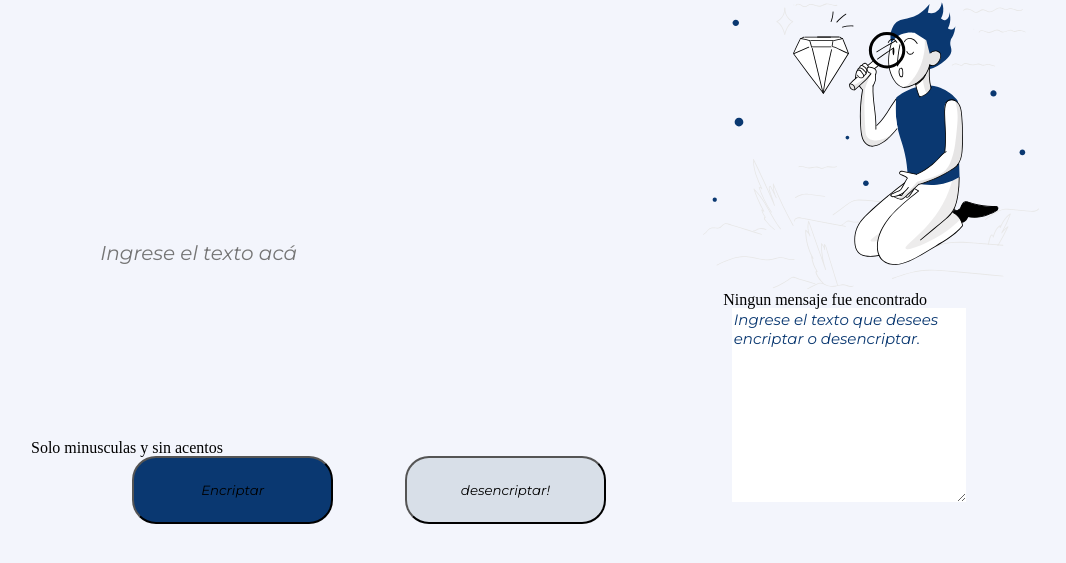
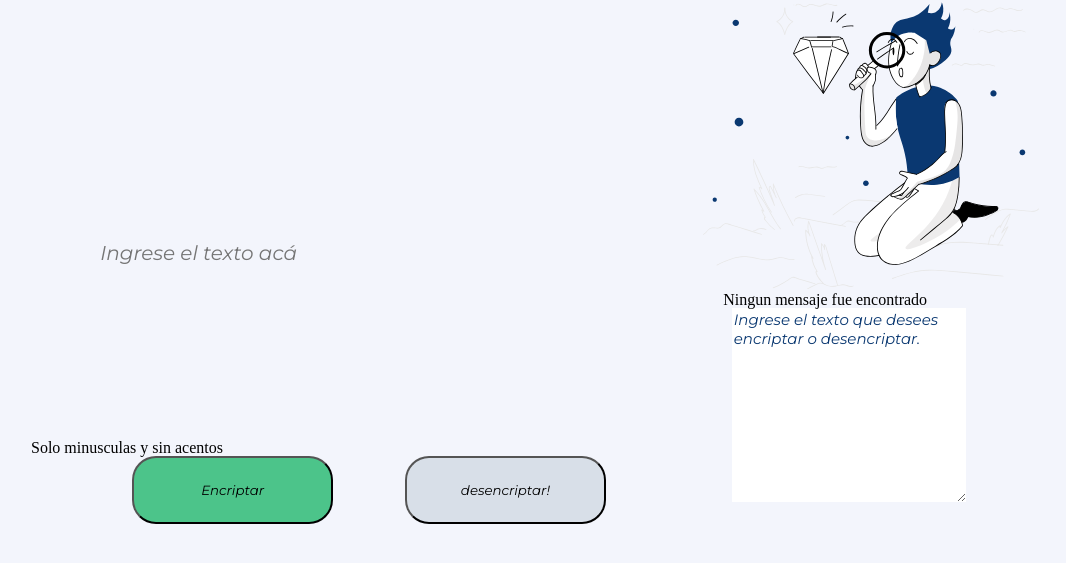
Before and after one commit to FacundoAranda/Challen-Encriptador, a plain HTML site: page index.html in a window 1280 px wide. Shown: the part 77-640 px from the top of the page, without its empty margins (129-1195 px from the left). Drawn offline with Linux system fonts and the light colour scheme.

Commit message:
Cambiado color del boton encriptar de azul por verde

```diff
--- a/Style.css
+++ b/Style.css
@@ -101,7 +101,7 @@ body{
     height: 60%;
     border-radius: 24px;
     margin-left: 15%;
-    background: #0A3871;
+    background: #15b564bf;
 
 }
 
```
